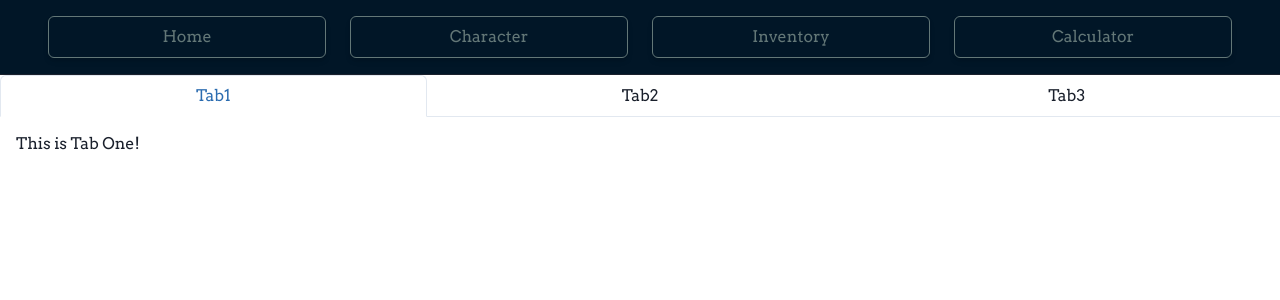
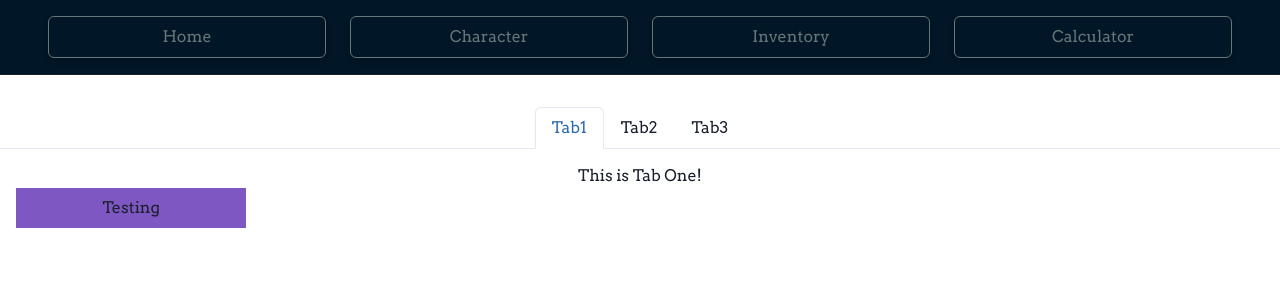
Before and after one commit to eren-olympic/StarRailWeb, a Next.js app: page /Home in a window 1280 px wide. Shown: the top 300 px of the page. Built offline with nearby package versions, Linux system fonts and the light colour scheme.

Commit message:
feat: tab 1 editing

```diff
--- /dev/null
+++ b/components/Character/CharacterList.tsx
@@ -0,0 +1,22 @@
+import React from "react";
+import { Box, Center, Text, Image, Grid, GridItem, useTheme } from "@chakra-ui/react";
+
+const CharacterList = () => {
+    const theme = useTheme();
+
+    return (
+        <div>
+            <Grid templateColumns="repeat(5, 1fr)" gap={6}>
+                <GridItem bg={theme.colors.primary} w='100%' p='2' gap='1' border=' 1{theme.colors.comment}'>
+                    <Center>Testing</Center>
+                </GridItem>
+                <GridItem w='100%' p='2' gap='1' border={theme.colors.comment} />
+                <GridItem w='100%' p='2' gap='1' border={theme.colors.comment} />
+                <GridItem w='100%' p='2' gap='1' border={theme.colors.comment} />
+                <GridItem w='100%' p='2' gap='1' border={theme.colors.comment} />
+            </Grid>
+        </div>
+    );
+};
+
+export default CharacterList;
--- a/pages/Home/index.tsx
+++ b/pages/Home/index.tsx
@@ -2,6 +2,7 @@ import React, { useState } from 'react';
 import Navbar from '../../components/Navbar';
 import { Text, Image, Box, Center, useTheme } from '@chakra-ui/react'
 import { Tabs, TabList, TabPanels, Tab, TabPanel } from '@chakra-ui/react'
+import CharacterList from '../../components/Character/CharacterList';
 
 const HomePage = () => {
     const [isPresent, setIsPresent] = useState(false);
@@ -10,7 +11,8 @@ const HomePage = () => {
     return (
         <div>
             <Navbar />
-            <Tabs variant='enclosed' isFitted>
+            <Box h='4' w="100%" p={4} />
+            <Tabs variant='enclosed' align='center'>
                 <TabList>
                     <Tab>Tab1</Tab>
                     <Tab>Tab2</Tab>
@@ -19,6 +21,7 @@ const HomePage = () => {
                 <TabPanels>
                     <TabPanel>
                         <p>This is Tab One!</p>
+                        <CharacterList />
                     </TabPanel>
                     <TabPanel>
                         <p>This is Tab Two!</p>
```
